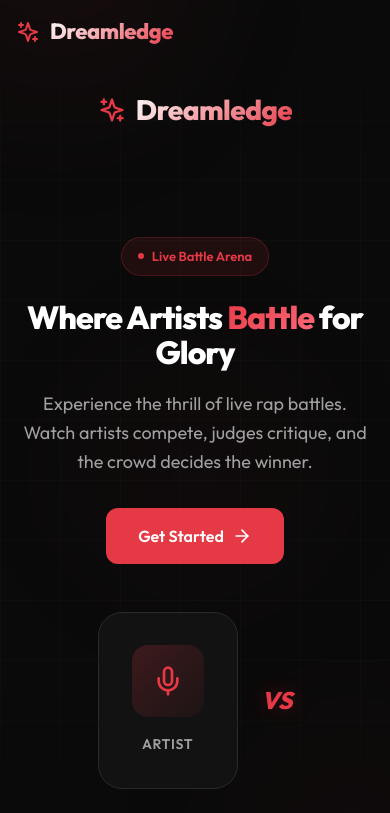
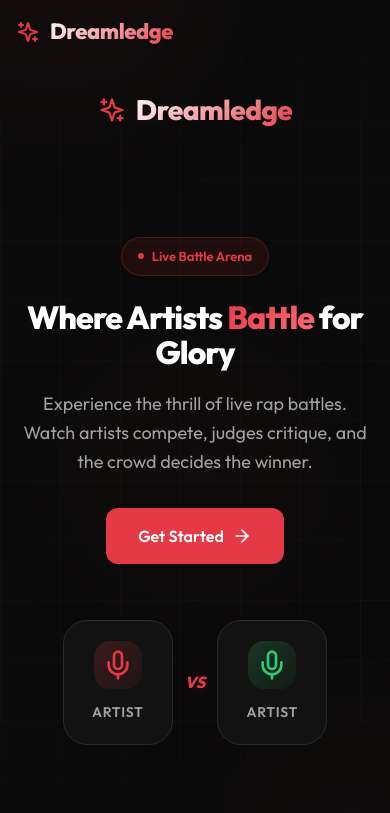
Before and after one commit to dreamledge/dreamledge, a React (Vite) app: page / in a window 390 px wide. Shown: the top 813 px of the page. Built offline with nearby package versions, Linux system fonts and the light colour scheme.

Commit message:
Fix mobile artist preview to be side by side

```diff
--- a/src/pages/Home.css
+++ b/src/pages/Home.css
@@ -155,20 +155,23 @@
   display: flex;
   align-items: center;
   justify-content: center;
-  gap: 1.5rem;
-  flex-wrap: wrap;
+  gap: 0.75rem;
+  flex-wrap: nowrap;
+  overflow-x: auto;
+  padding: 0.5rem;
 }
 
 .preview-card {
   background: var(--bg-card);
   border: 1px solid var(--border-color);
   border-radius: var(--radius-xl);
-  padding: 2rem;
+  padding: 1.25rem;
   display: flex;
   flex-direction: column;
   align-items: center;
-  gap: 1rem;
-  min-width: 140px;
+  gap: 0.75rem;
+  min-width: 110px;
+  flex-shrink: 0;
   transition: all var(--transition-base);
 }
 
@@ -179,14 +182,21 @@
 }
 
 .preview-avatar {
-  width: 72px;
-  height: 72px;
+  width: 48px;
+  height: 48px;
   border-radius: var(--radius-lg);
   background: var(--bg-tertiary);
   display: flex;
   align-items: center;
   justify-content: center;
   color: var(--text-muted);
+}
+
+@media (min-width: 768px) {
+  .preview-avatar {
+    width: 72px;
+    height: 72px;
+  }
 }
 
 .preview-card.artist-1 .preview-avatar {
@@ -208,11 +218,28 @@
 }
 
 .preview-vs {
-  font-size: 1.5rem;
+  font-size: 1rem;
   font-weight: 800;
   font-style: italic;
   color: var(--accent-red);
   text-shadow: 0 0 20px var(--accent-red-glow);
+  flex-shrink: 0;
+}
+
+@media (min-width: 768px) {
+  .battle-preview {
+    gap: 1.5rem;
+  }
+
+  .preview-card {
+    padding: 2rem;
+    min-width: 140px;
+    gap: 1rem;
+  }
+
+  .preview-vs {
+    font-size: 1.5rem;
+  }
 }
 
 .features {
```
Also changed, not shown: 4 other files (tests, documents, lock files or other folders).
